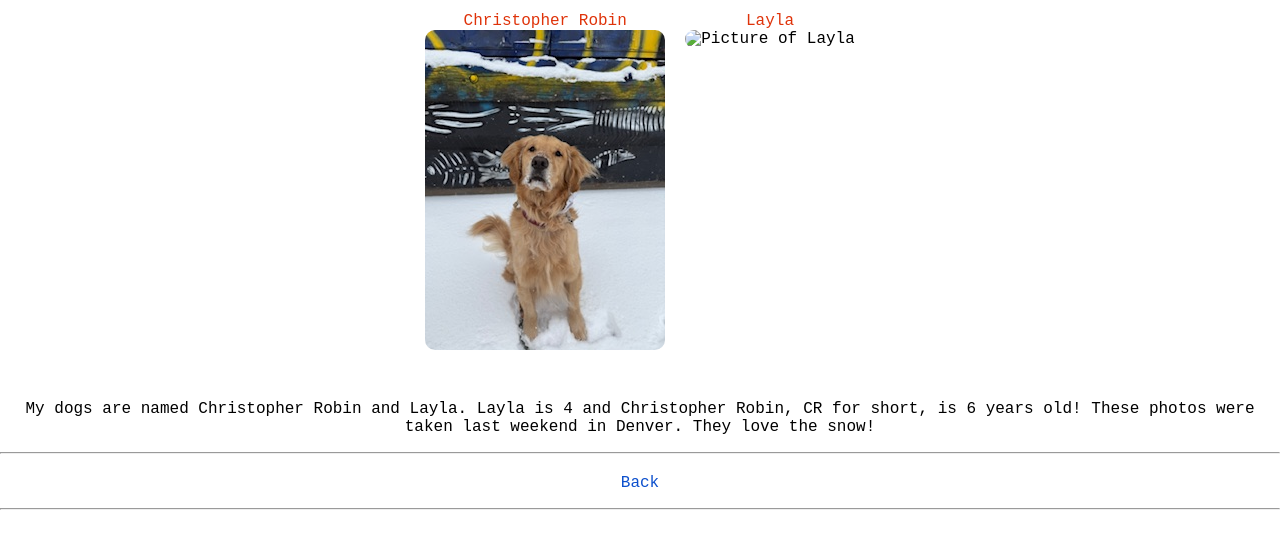
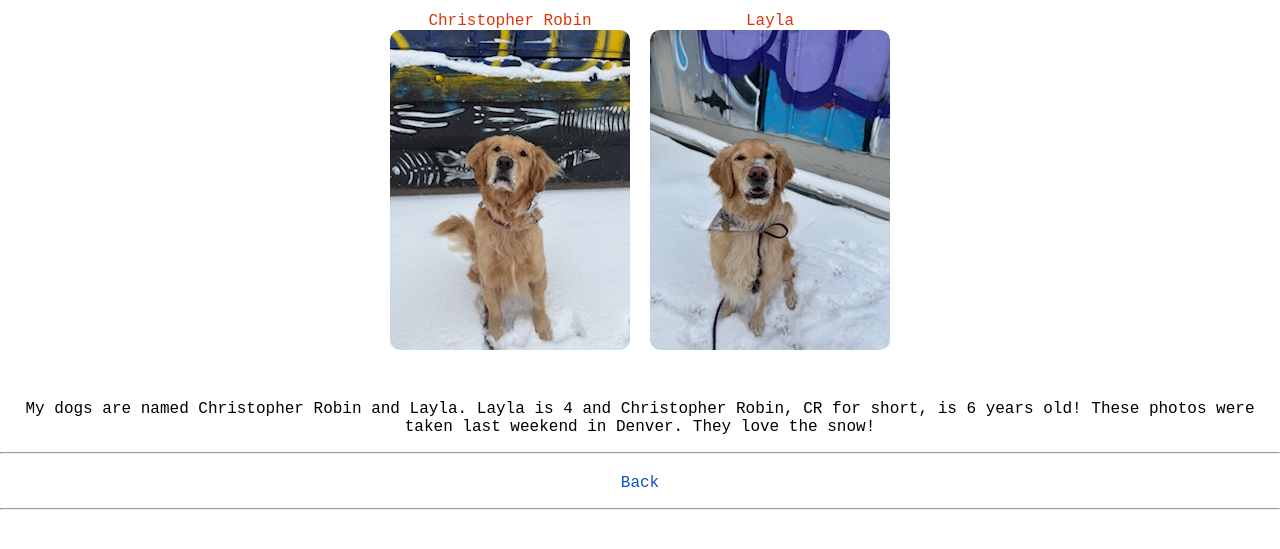
Before and after one commit to aharder33/3900-Activity-2, a plain HTML site: page mydogs.html in a window 1280 px wide. Shown: the part 47-596 px from the top of the page. Drawn offline with Linux system fonts and the light colour scheme; the site is published under a folder, as on GitHub Pages, so addresses that start at the root find nothing.

Commit message:
update to photo layla

```diff
--- a/mydogs.html
+++ b/mydogs.html
@@ -41,7 +41,7 @@
 
         <div class="dog-section">
             <h2>Layla</h2>
-           <img class="dog-photo" src="/img/layla_test.jpg" alt="Picture of Layla">
+           <img class="dog-photo" src="img/layla_test.jpg" alt="Picture of Layla">
 
         </div>
     </div>
```
